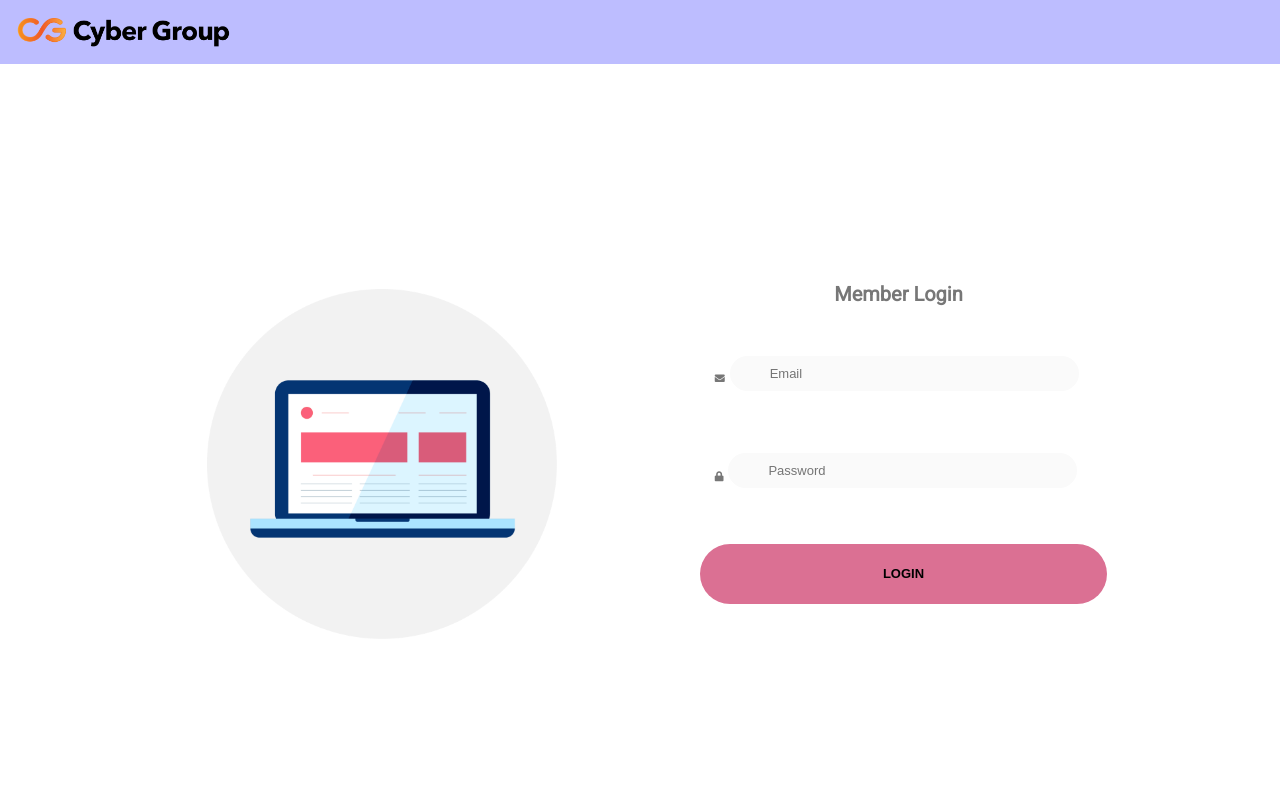
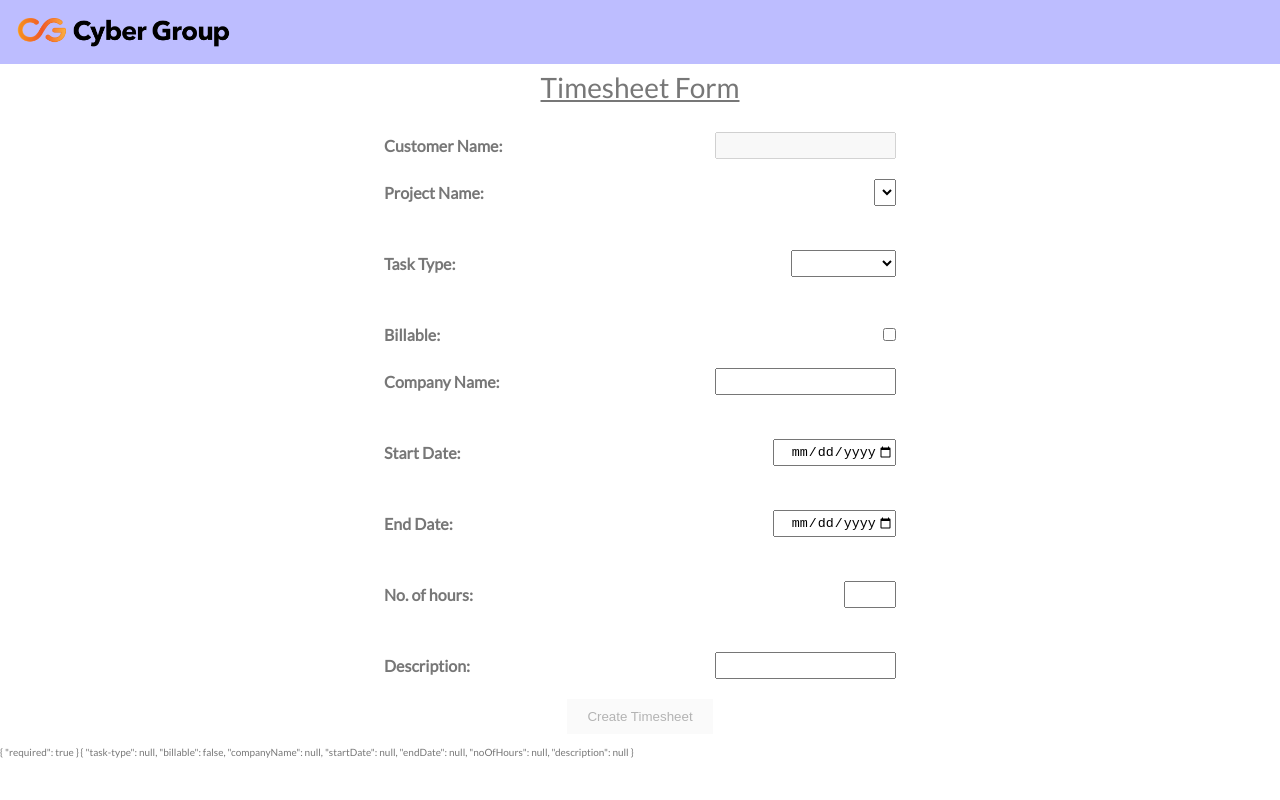
Before and after one commit to senseihimanshu/Project-Time-Management, an Angular app in the folder client/: page / in a window 1280 px wide. Shown: the top 800 px of the page. Built offline with nearby package versions, Linux system fonts and the light colour scheme; what angular-bootstrap-md would draw is missing.

Commit message:
Added Complete timesheet form with input validations on the go

```diff
--- a/client/src/app/app.component.html
+++ b/client/src/app/app.component.html
@@ -12,7 +12,7 @@
 <!--
 <app-admindashboard></app-admindashboard> -->
 <app-header></app-header>
-<!-- <app-timesheet></app-timesheet> -->
+<app-timesheet></app-timesheet>
 <!-- <app-header></app-header> -->
 <router-outlet></router-outlet>
 <!-- <app-main></app-main> -->
--- /dev/null
+++ b/client/src/app/timesheet/timesheet-form/timesheet-form.component.html
@@ -0,0 +1,160 @@
+<form (ngSubmit)="handleSubmit(form.value)" class="timesheet-form" #form="ngForm" novalidate>
+  <div class="input-wrapper-parent">
+    <div class="input-wrapper">
+      Customer Name:
+      <input
+        name="customerName"
+        [ngModel]="project?.customerName"
+        disabled="true"
+      />
+    </div>
+  </div>
+  <div class="input-wrapper-parent">
+    <div class="input-wrapper">
+      Project Name:
+      <select
+        name="project"
+        [ngModel]="project?.projectName"
+        #project="ngModel"
+      >
+        <option
+          *ngFor="let project of projects"
+          [value]="project?.projectName"
+          [selected]="project?.projectName"
+          >{{ project.projectName }}</option
+        >
+      </select>
+    </div>
+    <span class="error" [ngClass]="{hide: !(project.errors?.required && project.touched)}">
+      Choose atleast a project
+    </span>
+  </div>
+
+  <div class="input-wrapper-parent">
+    <div class="input-wrapper">
+      Task Type:
+      <select
+        name="task-type"
+        [ngModel]="timesheet?.taskType"
+        required
+        #taskType="ngModel"
+      >
+        <option
+          *ngFor="let taskType of taskTypes"
+          [value]="taskType.key"
+          [selected]="timesheet?.taskType === taskType.key"
+          >{{ taskType.value }}</option
+        >
+      </select>
+    </div>
+    <span class="error" [ngClass]="{hide: !(taskType.errors?.required && taskType.touched)}">
+      Choose Type of Task
+    </span>
+  </div>
+
+  <div class="input-wrapper-parent">
+    <div class="input-wrapper">
+      Billable:
+      <input
+        name="billable"
+        type="checkbox"
+        [ngModel]="timesheet?.billable || false"
+      />
+    </div>
+  </div>
+
+  <div class="input-wrapper-parent">
+    <div class="input-wrapper">
+      Company Name:
+      <input
+        type="text"
+        name="companyName"
+        [ngModel]="timesheet?.companyName"
+        required
+        #companyName="ngModel"
+      />
+    </div>
+    <span
+      class="error"
+      [ngClass]="{hide: !(companyName.errors?.required && companyName.touched)}"
+    >
+      Fill Company Name of which the project belongs
+    </span>
+  </div>
+
+  <div class="input-wrapper-parent">
+    <div class="input-wrapper">
+      Start Date:
+      <input
+        type="date"
+        name="startDate"
+        required
+        #startDate="ngModel"
+        [ngModel]="timesheet?.startDate"
+      />
+    </div>
+    <span class="error" [ngClass]="{hide: !(startDate.errors?.required && startDate.touched)}">
+      Choose start date of the project
+    </span>
+  </div>
+
+  <div class="input-wrapper-parent">
+    <div class="input-wrapper">
+      End Date:
+      <input
+        type="date"
+        name="endDate"
+        [ngModel]="timesheet?.endDate"
+        required
+        #endDate="ngModel"
+      />
+    </div>
+    <span class="error" [ngClass]="{hide: !(endDate.errors?.required && endDate.touched)}">
+      Choose End Date of the project
+    </span>
+  </div>
+
+  <div class="input-wrapper-parent">
+    <div class="input-wrapper">
+      No. of hours:
+      <input
+        type="number"
+        name="noOfHours"
+        min="0"
+        max="40"
+        required
+        #noOfHours="ngModel"
+        [ngModel]="timesheet?.noOfHours"
+        onkeydown="return false"
+      />
+    </div>
+    <span class="error" [ngClass]="{hide: !(noOfHours.errors?.required && noOfHours.touched)}">
+      Fill no. of hours you worked on it
+    </span>
+  </div>
+
+  <div class="input-wrapper-parent">
+    <div class="input-wrapper">
+      Description:
+      <input
+        type="text"
+        name="description"
+        [ngModel]="timesheet?.description"
+      />
+    </div>
+  </div>
+
+  <div class="input-wrapper-parent">
+    <div class="input-wrapper">
+      <button
+        type="submit"
+        [disabled]="!form.valid"
+        [ngClass]="!form.valid && 'disabled'"
+      >
+        Create Timesheet
+      </button>
+    </div>
+  </div>
+  {{ noOfHours.errors | json }}
+  {{ form.value | json }}
+</form>
--- a/client/src/app/timesheet/timesheet-form/timesheet-form.component.scss
+++ b/client/src/app/timesheet/timesheet-form/timesheet-form.component.scss
@@ -1,3 +1,27 @@
+.hide{
+    visibility: hidden;
+}
+
+.input-wrapper-parent{
+    display: flex;
+    flex-direction: column;
+    align-items: center;
+}
+
+.input-wrapper{
+    display: flex;
+    justify-content: space-between;
+    flex-wrap: wrap;
+    margin: 1rem auto;
+    width: 40%;
+    font-size: 1.6rem;
+    font-weight: bold;
+}
+
+input{
+    text-align: right;
+}
+
 .error{
     color: red;
     font-size: 1.4rem;
@@ -6,6 +30,7 @@
 .disabled{
     pointer-events: all !important;
     cursor: not-allowed;
+    border: none;
 }
 
 input[name="noOfHours"]{
@@ -13,3 +38,8 @@ input[name="noOfHours"]{
         outline: none;
     }
 }
+
+button{
+    padding: 1rem 2rem;
+    margin: 0 auto;
+}
--- a/client/src/app/timesheet/timesheet-form/timesheet-form.component.ts
+++ b/client/src/app/timesheet/timesheet-form/timesheet-form.component.ts
@@ -1,154 +1,19 @@
-import { Component, Input } from "@angular/core";
+import { Component, Input, Output, EventEmitter } from "@angular/core";
 import { IProject } from "../models/project.interface";
 import { ITaskType } from "../models/task-type.interface";
 
 @Component({
   selector: "app-timesheet-form",
   styleUrls: ["./timesheet-form.component.scss"],
-  template: `
-    <form class="timesheet-form" #form="ngForm" novalidate>
-      <div>
-        Customer Name:
-        <select>
-          <option *ngFor=""></option>
-        </select>
-      </div>
-      <div>
-        Project Name:
-        <select name="project" [ngModel]="" #project="ngModel">
-          <option
-            *ngFor="let project of projects"
-            [value]="project?.projectName"
-            [selected]="project?.projectName"
-            >{{ project.projectName }}</option
-          >
-        </select>
-        <div class="error" *ngIf="project.errors?.required && project.dirty">
-          Choose atleast a project
-        </div>
-      </div>
-
-      <div>
-        Task Type:
-        <select
-          name="task-type"
-          [ngModel]="timesheet?.taskType"
-          required
-          #taskType="ngModel"
-        >
-          <option
-            *ngFor="let taskType of taskTypes"
-            [value]="taskType.key"
-            [selected]="timesheet?.taskType === taskType.key"
-            >{{ taskType.value }}</option
-          >
-        </select>
-        <div class="error" *ngIf="taskType.errors?.required && taskType.dirty">
-          Choose Type of Task
-        </div>
-      </div>
-
-      <div>
-        Billable:
-        <input
-          name="billable"
-          type="checkbox"
-          [ngModel]="timesheet?.billable || false"
-        />
-      </div>
-
-      <div>
-        Company Name:
-        <input
-          type="text"
-          name="companyName"
-          [ngModel]="timesheet?.companyName"
-          required
-          #companyName="ngModel"
-        />
-        <div
-          class="error"
-          *ngIf="companyName.errors?.required && companyName.dirty"
-        >
-          Fill Company Name of which the project belongs
-        </div>
-      </div>
-
-      <div>
-        Start Date:
-        <input
-          type="date"
-          name="startDate"
-          required
-          #startDate="ngModel"
-          [ngModel]="timesheet?.startDate"
-        />
-        <div
-          class="error"
-          *ngIf="startDate.errors?.required && startDate.dirty"
-        >
-          Choose start date of the project
-        </div>
-      </div>
-
-      <div>
-        End Date:
-        <input
-          type="date"
-          name="endDate"
-          [ngModel]="timesheet?.endDate"
-          required
-          #endDate="ngModel"
-        />
-        <div class="error" *ngIf="endDate.errors?.required && endDate.dirty">
-          Choose End Date of the project
-        </div>
-      </div>
-
-      <div>
-        No. of hours:
-        <input
-          type="number"
-          name="noOfHours"
-          min="0"
-          max="40"
-          required
-          #noOfHours="ngModel"
-          [ngModel]="timesheet?.noOfHours"
-          onkeydown="return false"
-        />
-        <div
-          class="error"
-          *ngIf="noOfHours.errors?.required && noOfHours.dirty"
-        >
-          Fill no. of hours you worked on it
-        </div>
-        {{ noOfHours.errors | json }}
-        {{ form.value | json }}
-      </div>
-
-      <div>
-        Description:
-        <input
-          type="text"
-          name="description"
-          [ngModel]="timesheet?.description"
-        />
-      </div>
-
-      <button
-        type="submit"
-        [disabled]="!form.valid"
-        [ngClass]="!form.valid && 'disabled'"
-      >
-        Create Timesheet
-      </button>
-    </form>
-  `
+  templateUrl: './timesheet-form.component.html'
 })
 export class TimesheetFormComponent {
   @Input()
   timesheet: any;
+
+  @Output()
+  submit: EventEmitter<any> = new EventEmitter<any>();
+
   projects: IProject[];
   taskTypes: ITaskType[] = [
     {
@@ -173,4 +38,9 @@ export class TimesheetFormComponent {
     }
   ];
 
+
+  handleSubmit(timesheet){
+    this.submit.emit(timesheet);
+  }
+
 }
--- a/client/src/app/timesheet/timesheet.component.html
+++ b/client/src/app/timesheet/timesheet.component.html
@@ -1,3 +1,4 @@
 <div class="timesheet">
-    <app-timesheet-form></app-timesheet-form>
+    <div class="heading">Timesheet Form</div>
+    <app-timesheet-form [timesheet]="timesheet" (submit)="submitToApi($event)"></app-timesheet-form>
 </div>
--- a/client/src/app/timesheet/timesheet.component.scss
+++ b/client/src/app/timesheet/timesheet.component.scss
@@ -0,0 +1,6 @@
+.heading{
+    font-size: 2.8rem;
+    text-decoration: underline;
+    text-align: center;
+    margin-bottom: 1rem;
+}
--- a/client/src/app/timesheet/timesheet.component.ts
+++ b/client/src/app/timesheet/timesheet.component.ts
@@ -6,7 +6,13 @@ import { Component, OnInit } from '@angular/core';
   styleUrls: ['./timesheet.component.scss']
 })
 export class TimesheetComponent implements OnInit {
+  timesheet: any;
+
   constructor(){}
 
   ngOnInit(): void{}
+
+  submitToApi(event){
+    console.log(event);
+  }
 }
--- a/client/src/app/timesheet/timesheet.module.ts
+++ b/client/src/app/timesheet/timesheet.module.ts
@@ -11,7 +11,7 @@ import { CommonModule } from '@angular/common';
     ],
     imports: [
         FormsModule,
-        CommonModule
+        CommonModule,
     ],
     exports: [
         TimesheetComponent
```
